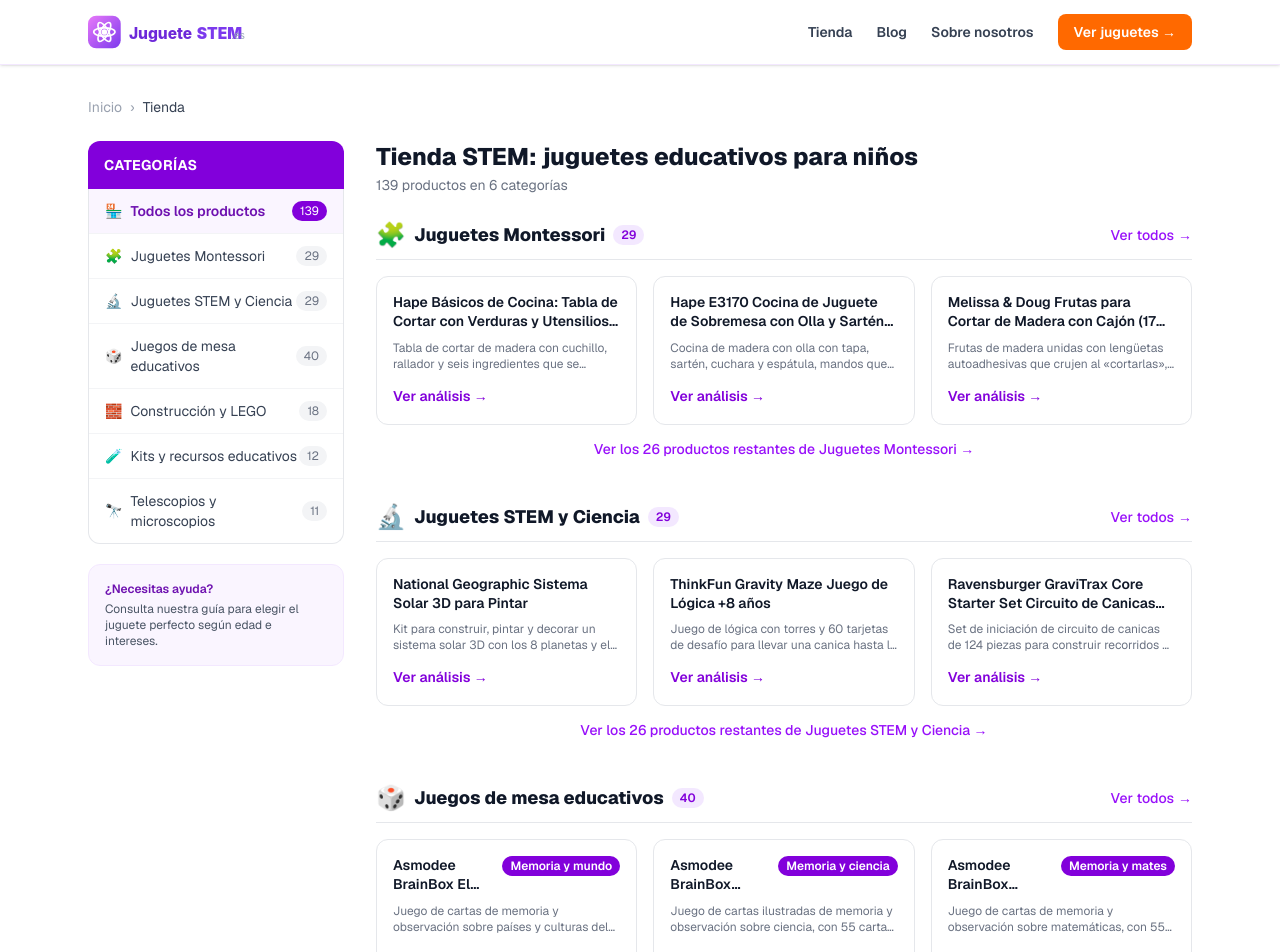
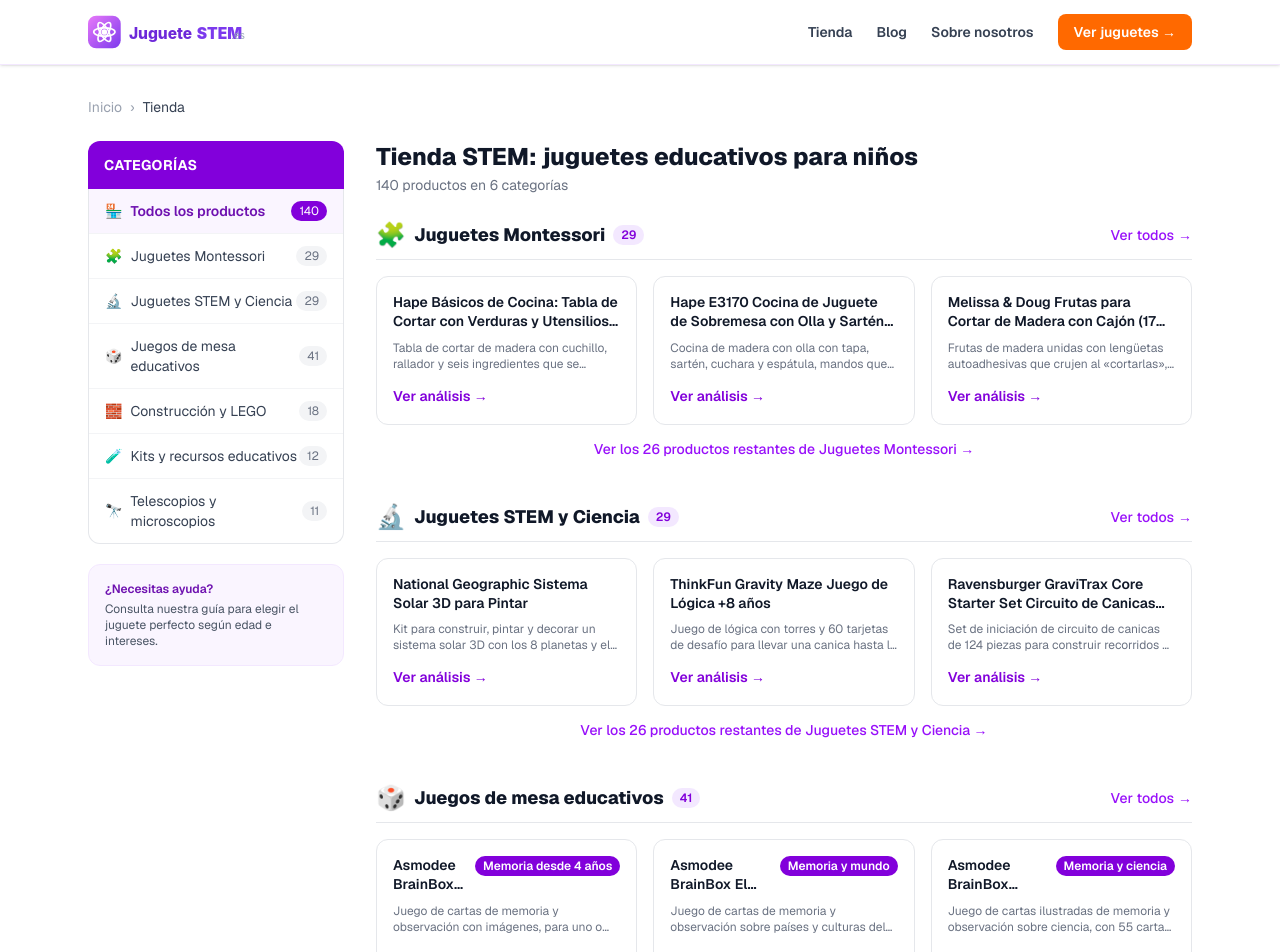
Before and after one commit to mktweb360/juguetestem, a Next.js app: page /tienda in a window 1280 px wide. Shown: the top 952 px of the page. Built offline with nearby package versions, Linux system fonts and the light colour scheme.

Commit message:
Ficha: Asmodee BrainBox Imágenes juego de cartas (#57)

```diff
--- a/data/posts.ts
+++ b/data/posts.ts
@@ -519,7 +519,7 @@ export const posts: Post[] = [
     category: "Juegos de Mesa",
     date: "2025-08-16",
     readTime: 6,
-    relatedProducts: ["virus-pack-tapete-fundas-deck-box", "dixit-juego-mesa-asmodee-2021", "catan-junior-devir-6-anos"],
+    relatedProducts: ["virus-pack-tapete-fundas-deck-box", "dixit-juego-mesa-asmodee-2021", "catan-junior-devir-6-anos", "asmodee-brainbox-imagenes-cartas-memoria"],
     relatedPosts: ["dixit-juego-analisis-opinion", "catan-junior-analisis-estrategia", "juegos-mesa-educativos-primaria", "juegos-mesa-cooperativos-ninos-edad-como-elegir", "como-jugar-virus-juego-cartas-reglas", "juguetes-viaje-coche-avion-ninos-guia"],
     categoryCta: { href: "/tienda/juegos-mesa-educativos", text: "Ver juegos de cartas →" },
   },
--- a/data/products.ts
+++ b/data/products.ts
@@ -366,6 +366,25 @@ export const products: Product[] = [
 
   // JUEGOS DE MESA EDUCATIVOS
   {
+    slug: "asmodee-brainbox-imagenes-cartas-memoria",
+    // Comprobada en amazon.es el 27/11/2026: botón de compra activo, vendido y enviado por Amazon. Datos solo de la ficha de Amazon.
+    name: "Asmodee BrainBox Imágenes, juego de cartas de memoria y observación",
+    asin: "B08T9QWBZL",
+    categorySlug: "juegos-mesa-educativos",
+    categoryName: "Juegos de mesa educativos",
+    price: "Consultar precio",
+    priceMin: 0,
+    rating: 0,
+    reviewCount: 0,
+    shortDescription: "Juego de cartas de memoria y observación con imágenes, para uno o más jugadores y desde 4 años.",
+    fullDescription: "BrainBox Imágenes es un juego de cartas de Asmodee, con fabricante Green Board Games según la ficha de Amazon. Se intentan memorizar las imágenes de una carta durante diez segundos y después hay que responder a una pregunta sobre la carta vista. La ficha indica que ayuda a mejorar la observación y la memoria, que se puede jugar con uno o más jugadores y que está recomendado a partir de 4 años. Incluye reglamento, un reloj de arena, cartas y dados, en una caja de unos 10 cm de lado. No lo hemos probado: la información procede de la ficha de Amazon.",
+    pros: ["Memoria y observación con imágenes, sin depender de la lectura fluida según la mecánica descrita", "Edad indicada desde 4 años, más baja que otras versiones de la serie", "Se puede jugar en solitario o con más jugadores", "Formato compacto, fácil de llevar", "Vendido y enviado por Amazon"],
+    cons: ["La ficha no concreta el número de cartas ni de preguntas", "A los 4 años probablemente haga falta un adulto que lea las preguntas", "No lo hemos probado: la información procede de la ficha de Amazon"],
+    specs: { "Marca": "Asmodee", "Fabricante": "Green Board Games", "Edad recomendada": "Desde 4 años", "Jugadores": "1 o más", "Tiempo de observación": "10 segundos por carta" },
+    badge: "Memoria desde 4 años",
+    relatedPosts: ["juegos-cartas-educativos-familia"],
+  },
+  {
     slug: "asmodee-brainbox-el-mundo-cartas-memoria",
     // Comprobada en amazon.es el 27/11/2026: botón de compra activo, vendido y enviado por Amazon. Datos solo de la ficha de Amazon.
     name: "Asmodee BrainBox El Mundo, juego de cartas de memoria y observación",
--- a/lib/indexable.ts
+++ b/lib/indexable.ts
@@ -106,6 +106,7 @@ export const FEATURED_PRODUCT_SLUGS = new Set<string>([
   "national-geographic-sistema-solar-3d-pintar",
   "thinkfun-gravity-maze-juego-logica",
   "ravensburger-gravitrax-core-starter-set-124",
+  "asmodee-brainbox-imagenes-cartas-memoria",
   "asmodee-brainbox-el-mundo-cartas-memoria",
   "asmodee-brainbox-ciencia-cartas-memoria",
   "asmodee-brainbox-matematicas-cartas",
```
